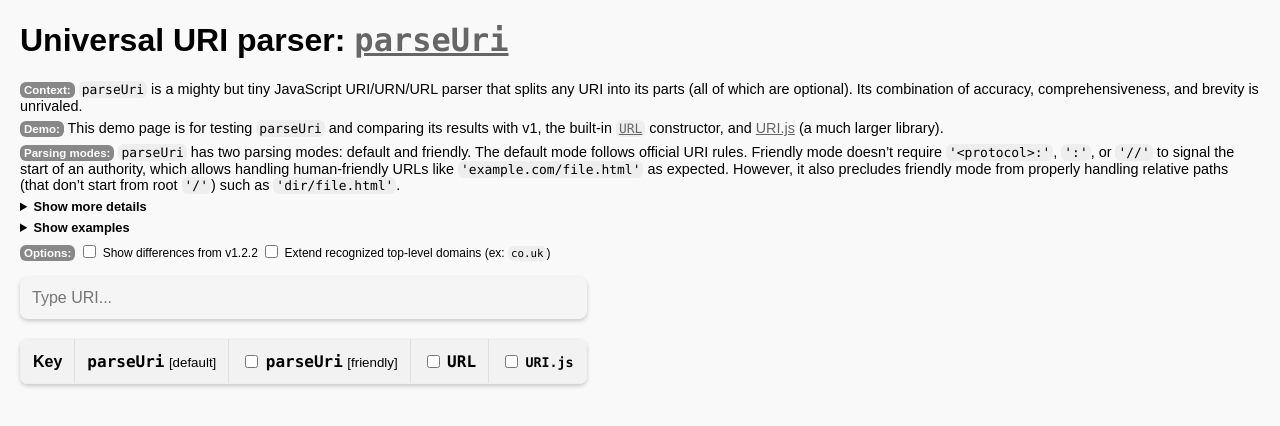
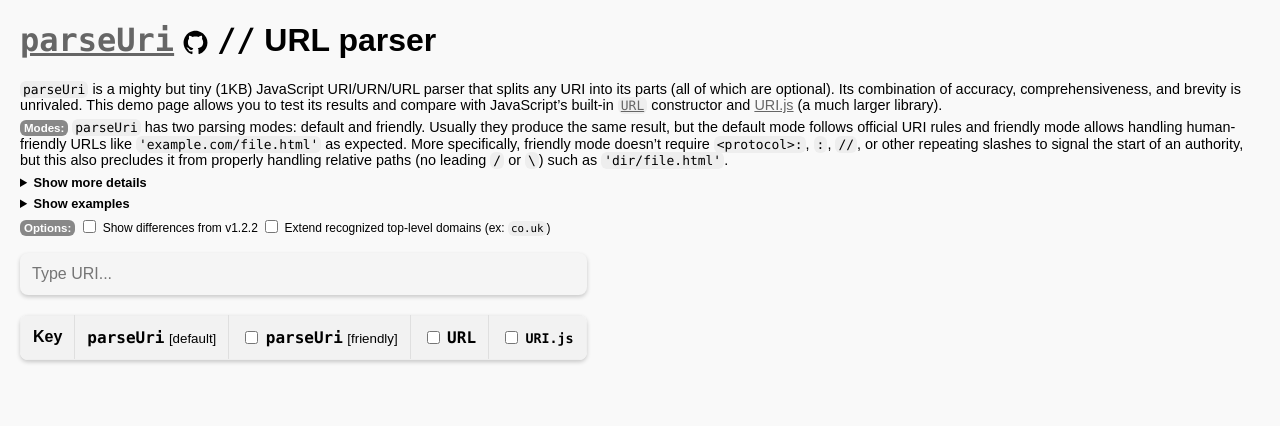
Before and after one commit to slevithan/parseuri, a website: page demo/index.html in a window 1280 px wide. Drawn offline with nearby package versions, Linux system fonts and the light colour scheme.

Commit message:
Readme/demo: Significant text updates

```diff
--- a/demo/assets/styles.css
+++ b/demo/assets/styles.css
@@ -105,6 +105,14 @@
 #uri-input:focus {
   outline: none;
   box-shadow: 0 0 8px rgba(0, 123, 255, 0.7);
+}
+
+h1 img:hover {
+  filter: invert(50%);
+}
+
+img {
+  vertical-align: middle;
 }
 
 #version {
--- a/demo/index.html
+++ b/demo/index.html
@@ -3,31 +3,30 @@
 <head>
   <meta charset="utf-8">
   <meta name="viewport" content="width=device-width, initial-scale=1.0">
-  <title>Universal URI parser: parseUri</title>
+  <title>URL parser: parseUri</title>
   <link rel="stylesheet" href="./assets/styles.css">
 </head>
 <body>
   <h1>
-    Universal URI parser:
     <a href="https://github.com/slevithan/parseuri"><code>parseUri</code></a>
+    <a href="https://github.com/slevithan/parseuri"><img src="./assets/github.svg" width="25" height="25" alt="GitHub"></a>
+    <code>//</code> URL parser
     <span id="version"></span>
   </h1>
-  <p><span class="badge">Context:</span>
-    <code>parseUri</code> is a mighty but tiny JavaScript URI/URN/URL parser that splits any URI
-    into its parts (all of which are optional). Its combination of accuracy, comprehensiveness, and
-    brevity is unrivaled.</p>
-  <p><span class="badge">Demo:</span>
-    This demo page is for testing <code>parseUri</code> and comparing its results with v1, the
-    built-in <a href="https://developer.mozilla.org/en-US/docs/Web/API/URL"><code>URL</code></a>
-    constructor, and <a href="https://github.com/medialize/URI.js">URI.js</a> (a much larger
+  <p><code>parseUri</code> is a mighty but tiny (1KB) JavaScript URI/URN/URL parser that splits any
+    URI into its parts (all of which are optional). Its combination of accuracy, comprehensiveness,
+    and brevity is unrivaled. This demo page allows you to test its results and compare with
+    JavaScript’s built-in <a href="https://developer.mozilla.org/en-US/docs/Web/API/URL"><code>URL</code></a>
+    constructor and <a href="https://github.com/medialize/URI.js">URI.js</a> (a much larger
     library).</p>
-  <p><span class="badge">Parsing modes:</span>
-    <code>parseUri</code> has two parsing modes: default and friendly. The default mode follows
-    official URI rules. Friendly mode doesn’t require <code>'&lt;protocol>:'</code>,
-    <code>':'</code>, or <code>'//'</code> to signal the start of an authority, which allows
-    handling human-friendly URLs like <code>'example.com/file.html'</code> as expected. However,
-    it also precludes friendly mode from properly handling relative paths (that don’t start from
-    root <code>'/'</code>) such as <code>'dir/file.html'</code>.</p>
+  <p><span class="badge">Modes:</span>
+    <code>parseUri</code> has two parsing modes: default and friendly. Usually they produce the
+    same result, but the default mode follows official URI rules and friendly mode allows handling
+    human-friendly URLs like <code>'example.com/file.html'</code> as expected. More specifically,
+    friendly mode doesn’t require <code>&lt;protocol>:</code>, <code>:</code>, <code>//</code>, or
+    other repeating slashes to signal the start of an authority, but this also precludes it from
+    properly handling relative paths (no leading <code>/</code> or <code>\</code>) such as
+    <code>'dir/file.html'</code>.</p>
   <details>
     <summary>Show more details</summary>
     <p><span class="badge">Normalization:</span>
@@ -60,9 +59,9 @@
 "  https   ://   user   :   pass   @ sub1.sub2 . dom.com  : 8080   /p/a/t/h/  a.html    ?  q=1  #   hash   "
 └──────────────────────────────────────────────────────────────────────────────────────────────────────────┘</p>
     <p><code>parseUri</code> additionally supports IPv4 and IPv6 addresses, URNs, and many edge
-      cases not shown here. See <a href="../spec/index.html">tests</a>. References include
-      <a href="https://datatracker.ietf.org/doc/html/rfc3986">RFC 3986</a> and the
-      <a href="https://url.spec.whatwg.org/">WHATWG URL Standard</a>.</p>
+      cases not shown here. See the extensive <a href="../spec/index.html">tests</a>. References
+      include <a href="https://datatracker.ietf.org/doc/html/rfc3986">RFC 3986</a> and
+      <a href="https://url.spec.whatwg.org/">WHATWG URL</a>.</p>
   </details>
   <details id="examples">
     <summary>Show examples</summary>
```
Also changed, not shown: README.md, demo/assets/github.svg (added).
